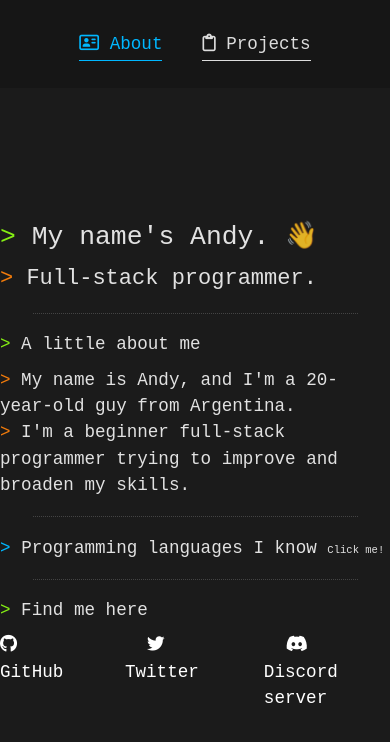
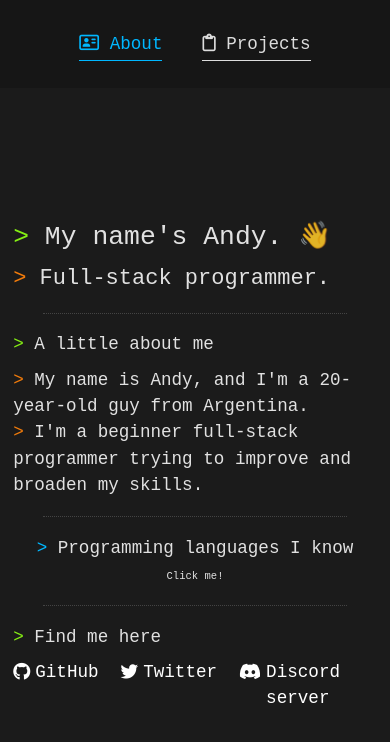
Before and after one commit to Lancito01/lancito01.dev, a React (Vite) app: page / in a window 390 px wide. Shown: the top 742 px of the page. Built offline with nearby package versions, Linux system fonts and the light colour scheme.

Commit message:
fixed responsiveness of "find me here" links in about page

```diff
--- a/src/pages/About/About.jsx
+++ b/src/pages/About/About.jsx
@@ -21,7 +21,7 @@ const About = () => {
 
     return (
         <div className="about-div m-auto sm:p-2">
-            <div className="about-intro m-auto w-fit">
+            <div className="about-intro m-auto p-3 w-fit">
                 <h1 className="text-2xl">
                     <span className="accent-color">&gt;</span> My name&apos;s
                     Andy. 👋
@@ -55,9 +55,8 @@ const About = () => {
                     }}
                 >
                     <span
-                        className={`primary-color arrow${
-                            isOpen ? " arrow--open" : ""
-                        }`}
+                        className={`primary-color arrow${isOpen ? " arrow--open" : ""
+                            }`}
                     >
                         &gt;
                     </span>{" "}
@@ -65,11 +64,9 @@ const About = () => {
                     <small className="span-small">Click me!</small>
                 </button>
                 <ul
-                    className={`prog-lang ${
-                        isOpen ? "prog--open" : "prog--closed"
-                    } flex flex-wrap py-2 px-8 mt-2 w-fit rounded-xl light-background ${
-                        !hasOpened ? "hidden" : ""
-                    }`}
+                    className={`prog-lang ${isOpen ? "prog--open" : "prog--closed"
+                        } flex flex-wrap py-2 px-8 mt-2 w-fit rounded-xl light-background ${!hasOpened ? "hidden" : ""
+                        }`}
                 >
                     <p>
                         <span className="primary-color">&gt;</span> JavaScript
@@ -94,22 +91,15 @@ const About = () => {
                 <h3 className="text-l pt-2">
                     <span className="accent-color">&gt;</span> Find me here
                 </h3>
-                <ul className="flex justify-center mt-2">
-                    <a
-                        href="https://github.com/lancito01"
-                        className="text-white"
-                    >
-                        <i className="fa-brands fa-github" /> GitHub
+                <ul className="about-links flex justify-evenly mt-2">
+                    <a href="https://github.com/lancito01" className="text-white flex w-fit">
+                        <i className="fa-brands fa-github relative" /> GitHub
                     </a>
-                    <a href="https://x.com/lancito01" className="text-white px-14">
-                        <i className="fa-brands fa-twitter pl-5" /> Twitter
+                    <a href="https://x.com/lancito01" className="text-white flex w-fit">
+                        <i className="fa-brands fa-twitter pl-5 relative" /> Twitter
                     </a>
-                    <a
-                        href="https://discord.gg/q7Rwp3uY2b"
-                        className="text-white"
-                    >
-                        <i className="fa-brands fa-discord pl-5" /> Discord
-                        server
+                    <a href="https://discord.gg/q7Rwp3uY2b" className="text-white flex w-fit">
+                        <i className="fa-brands fa-discord pl-5 relative" /> Discord server
                     </a>
                 </ul>
             </div>
--- a/src/pages/About/About.scss
+++ b/src/pages/About/About.scss
@@ -1,3 +1,13 @@
+.about-links {
+    max-width: 650px;
+    a {
+        i {
+            top: 4px;
+            margin-right: 5px;
+        }
+    }
+}
+
 hr {
     border-top: 1px dotted #444;
     margin: 1rem 4rem;
```
